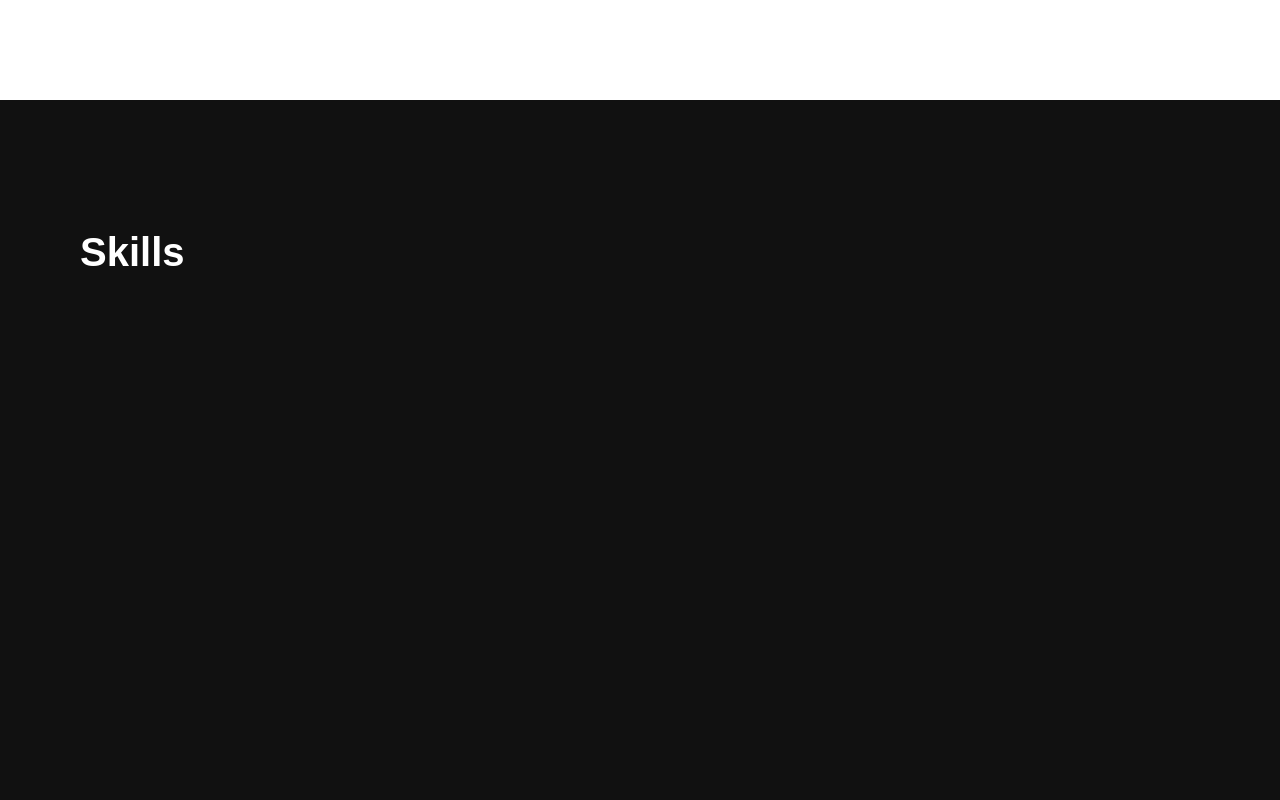
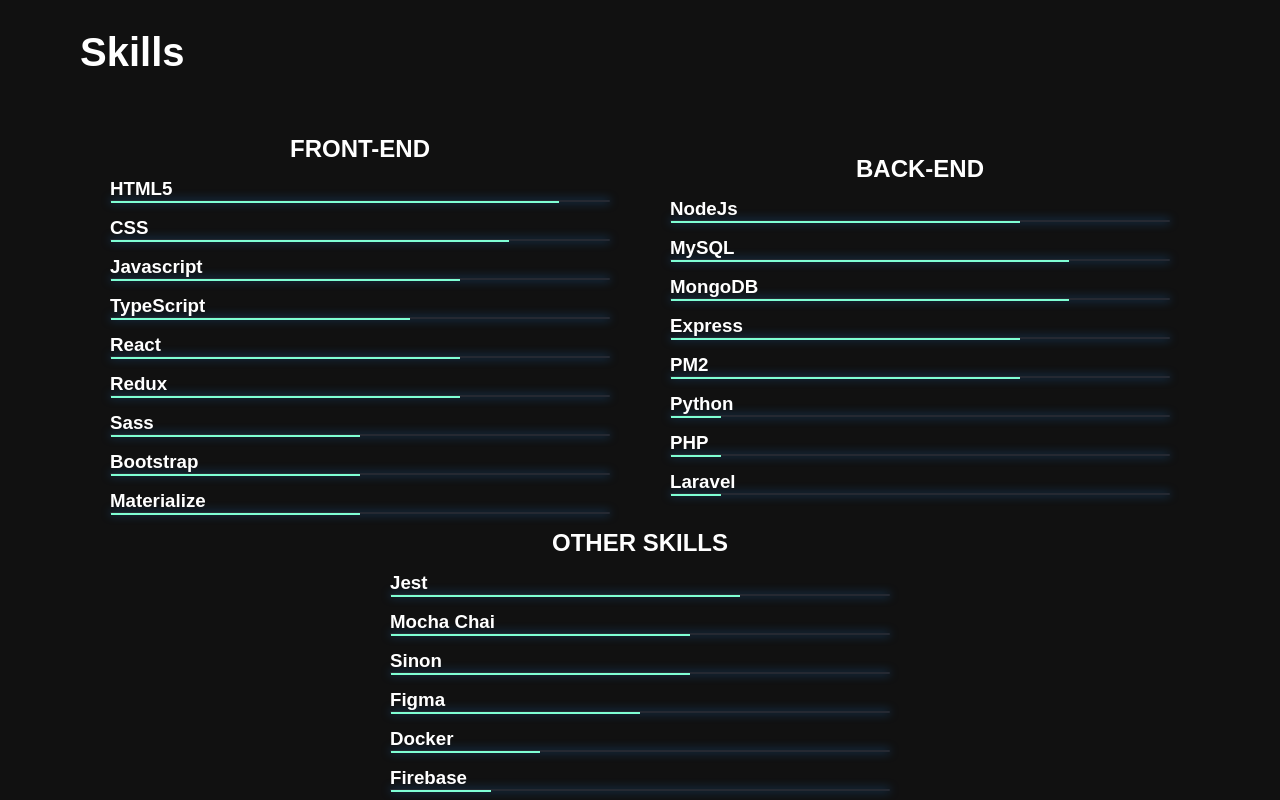
Before and after one commit to luanlsr/my-portifolio-with-react, a React (Create React App) app: page / in a window 1280 px wide. Shown: the part 1500-2300 px from the top of the page. Built offline with nearby package versions, Linux system fonts and the light colour scheme; a web font is replaced by a local one.

Commit message:
inserido barras de skills

```diff
--- a/src/App.scss
+++ b/src/App.scss
@@ -1,4 +1,5 @@
 .app {
+  box-sizing: border-box;
   height: 100vh;
 
   .sections {
--- a/src/components/About.jsx
+++ b/src/components/About.jsx
@@ -6,10 +6,10 @@ export default function About() {
     <div className="about-container" id="about-me">
       <div className="about-content">
         <h1>Sobre mim</h1>
-        <h4>Eu sou Luan da SIlva Ramalho.</h4>
         <div className="aboutme">
           <p>Estudo Desenvolvimento de Software na Trybe e curso Análise e Desenvolvimento de Sistemas na FAM. Amo aprender e desenvolver cada vez mais minhas skills.
-            Fui militar da Marinha do Brasil por 9 anos, onde aprendi a ser um homem disciplinado e organizado.
+            Fui militar da Marinha do Brasil por 9 anos, onde aprendi a ser um homem disciplinado e organizado. Hoje estou dando continuidade a uma velha paixão: Tecnologia.
+            Sempre gostei da área de exatas e fui uma criança muito curiosa. Sou autodidata em muitas coisas.
           </p>
         </div>
       </div>
--- a/src/components/Skills.jsx
+++ b/src/components/Skills.jsx
@@ -6,6 +6,40 @@ export default function Skills() {
     <div className="skills" id="skills">
       <div className="skills-content">
         <h1>Skills</h1>
+        <div className="list-skills">
+          <ul className="frontend-skills">
+            <h2>FRONT-END</h2>
+            <li><h3>HTML5</h3><span className="bar"><span className="html5"></span></span></li>
+            <li><h3>CSS</h3><span className="bar"><span className="css" ></span></span></li>
+            <li><h3>Javascript</h3><span className="bar"><span className="javascript" ></span></span></li>
+            <li><h3>TypeScript</h3><span className="bar"><span className="typescript" ></span></span></li>
+            <li><h3>React</h3><span className="bar"><span className="react" ></span></span></li>
+            <li><h3>Redux</h3><span className="bar"><span className="redux" ></span></span></li>
+            <li><h3>Sass</h3><span className="bar"><span className="sass" ></span></span></li>
+            <li><h3>Bootstrap</h3><span className="bar"><span className="bootstrap" ></span></span></li>
+            <li><h3>Materialize</h3><span className="bar"><span className="materialize" ></span></span></li>
+          </ul>
+          <ul className="backend-skills">
+          <h2>BACK-END</h2>
+            <li><h3>NodeJs</h3><span className="bar"><span className="nodejs" ></span></span></li>
+            <li><h3>MySQL</h3><span className="bar"><span className="mysql" ></span></span></li>
+            <li><h3>MongoDB</h3><span className="bar"><span className="mongodb" ></span></span></li>
+            <li><h3>Express</h3><span className="bar"><span className="express" ></span></span></li>
+            <li><h3>PM2</h3><span className="bar"><span className="pm2" ></span></span></li>
+            <li><h3>Python</h3><span className="bar"><span className="python" ></span></span></li>
+            <li><h3>PHP</h3><span className="bar"><span className="php" ></span></span></li>
+            <li><h3>Laravel</h3><span className="bar"><span className="laravel" ></span></span></li>
+          </ul>
+          <ul className="other-skills">
+          <h2>OTHER SKILLS</h2>
+            <li><h3>Jest</h3><span className="bar"><span className="jest" ></span></span></li>
+            <li><h3>Mocha Chai</h3><span className="bar"><span className="mochachai" /></span></li>
+            <li><h3>Sinon</h3><span className="bar"><span className="sinon" ></span></span></li>
+            <li><h3>Figma</h3><span className="bar"><span className="figma" ></span></span></li>
+            <li><h3>Docker</h3><span className="bar"><span className="docker" ></span></span></li>
+            <li><h3>Firebase</h3><span className="bar"><span className="firebase" ></span></span></li>
+          </ul>
+        </div>
       </div>
     </div>
   )
--- a/src/styles/About.css
+++ b/src/styles/About.css
@@ -1,6 +1,6 @@
 .about-container {
   display: flex;
-  height: 100vh;
+  height:75vh;
   padding: 130px 80px;
   width: 100%;
 }
@@ -30,3 +30,15 @@
   padding: 0;
   text-align: justify;
 }
+
+@media screen and (max-width: 1200px) {
+
+  .about-container {
+    height: 100vh;
+    padding: 30px 80px;
+  }
+
+  .about-container h1 {
+    font-size: 36px;
+  }
+}
--- a/src/styles/Contact.css
+++ b/src/styles/Contact.css
@@ -9,7 +9,7 @@
   display: flex;
   flex-direction: column;
   justify-content: center;
-  padding: 160px;
+  padding: 120px;
 }
 
 .contact-content h1 {
@@ -46,6 +46,11 @@
   margin: 0 16px;
 }
 
+.whatsapp {
+  color: white;
+  margin: 0 16px;
+}
+
 .github:hover {
   color: aquamarine;
 }
@@ -58,6 +63,10 @@
   color: aquamarine;
 }
 
+.whatsapp:hover {
+  color: aquamarine;
+}
+
 .contact-form {
   display: flex;
   flex-direction: column;
@@ -66,7 +75,7 @@
 .name {
   align-items: center;
   background-color: transparent;
-  border: 5px solid aquamarine;
+  border: 1px solid aquamarine;
   border-radius: 8px;
   color: white;
   font-size: 20px;
@@ -80,7 +89,7 @@
 .email {
   align-items: center;
   background-color: transparent;
-  border: 5px solid aquamarine;
+  border: 1px solid aquamarine;
   border-radius: 8px;
   color: white;
   font-size: 20px;
@@ -94,7 +103,7 @@
 .subject {
   align-items: center;
   background-color: transparent;
-  border: 5px solid aquamarine;
+  border: 1px solid aquamarine;
   border-radius: 8px;
   color: white;
   font-size: 20px;
@@ -108,7 +117,7 @@
 .message {
   align-items: center;
   background-color: transparent;
-  border: 5px solid aquamarine;
+  border: 1px solid aquamarine;
   border-radius: 8px;
   color: white;
   font-size: 20px;
@@ -140,7 +149,7 @@
 
 @media screen and (min-width: 1200px) {
 
-  .name {
+    .name {
     width: 500px;
   }
 
--- a/src/styles/Footer.css
+++ b/src/styles/Footer.css
@@ -1,7 +1,7 @@
 .footer {
   align-items: center;
-  background-color: #111;
-  color: white;
+  background-color: aquamarine;
+  color: #111;
   display: flex;
   flex-wrap: wrap;
   height: 100px;
--- a/src/styles/Projects.css
+++ b/src/styles/Projects.css
@@ -1,5 +1,5 @@
 .projects {
-  height: 100vh;
+  height: 75vh;
   width: 100%;
 }
 
@@ -19,3 +19,9 @@
   padding: 0;
   text-align: justify;
 }
+
+@media screen and (max-width: 1200px) {
+    .projects-content {
+    padding: 30px 80px;
+  }
+}
--- a/src/styles/Skills.css
+++ b/src/styles/Skills.css
@@ -1,7 +1,7 @@
 .skills {
   background-color: #111;
   color: white;
-  height: 100vh;
+  height: 90vh;
   width: 100%;
 }
 
@@ -11,7 +11,6 @@
 
 .skills-content h1 {
   font-size: 2.5em;
-  margin: 0;
   padding: 0;
 }
 
@@ -21,3 +20,426 @@
   padding: 0;
   text-align: justify;
 }
+
+.list-skills {
+  display: flex;
+  text-align: left;
+  margin: 60px auto;
+  flex-wrap: wrap;
+}
+
+.list-skills h2 {
+  text-align: center;
+}
+
+.list-skills ul {
+  display: flexbox;
+  list-style: none;
+  margin: auto;
+}
+
+.list-skills li{
+  margin: 15px;
+}
+
+
+.bar {
+  background-color: #353b48;
+  display: block;
+  height: 2px;
+  border: 1px solid rgba(0, 0, 0, 0.3);
+  border-radius: 3px;
+  /* overflow: hidden; */
+  box-shadow: 0 0 10px #2187e7b3;
+  width: 500px;
+}
+
+.bar span {
+  height: 2px;
+  float: left;
+  background-color: aquamarine;
+}
+
+.html5 {
+  width: 90%;
+  animation: html 2s;
+}
+
+.css {
+  width: 80%;
+  animation: css 2s;
+}
+
+.javascript {
+  width: 70%;
+  animation: javascript 2s;
+}
+
+.typescript {
+  width: 60%;
+  animation: typescript 2s;
+}
+
+.react {
+  width: 70%;
+  animation: react 2s;
+}
+
+.redux {
+  width: 70%;
+  animation: redux 2s;
+}
+
+.sass {
+  width: 50%;
+  animation: sass 2s;
+}
+
+.bootstrap {
+  width: 50%;
+  animation: bootstrap 2s;
+}
+
+.materialize {
+  width: 50%;
+  animation: materialize 2s;
+}
+
+.nodejs {
+  width: 70%;
+  animation: nodejs 2s;
+}
+
+.mysql {
+  width: 80%;
+  animation: mysql 2s;
+}
+
+.mongodb {
+  width: 80%;
+  animation: mongodb 2s;
+}
+
+.express {
+  width: 70%;
+  animation: express 2s;
+}
+
+.pm2 {
+  width: 70%;
+  animation: pm2 2s;
+}
+
+.python {
+  width: 10%;
+  animation: python 2s;
+}
+
+.php {
+  width: 10%;
+  animation: php 2s;
+}
+
+.laravel {
+  width: 10%;
+  animation: laravel 2s;
+}
+
+.jest {
+  width: 70%;
+  animation: jest 2s;
+}
+
+.mochachai {
+  width: 60%;
+  animation: mochachai 2s;
+}
+
+.sinon {
+  width: 60%;
+  animation: sinon 2s;
+}
+
+.figma {
+  width: 50%;
+  animation: figma 2s;
+}
+
+.docker {
+  width: 30%;
+  animation: docker 2s;
+}
+
+.firebase {
+  width: 20%;
+  animation: firebase 2s;
+}
+
+@keyframes html {
+  0% {
+    width: 0%;
+  }
+
+  100% {
+    width: 80%;
+  }
+}
+
+@keyframes css {
+  0% {
+    width: 0%;
+  }
+
+  100% {
+    width: 70%;
+  }
+}
+
+@keyframes javascript {
+  0% {
+    width: 0%;
+  }
+
+  100% {
+    width: 60%;
+  }
+}
+
+@keyframes typescript {
+  0% {
+    width: 0%;
+  }
+
+  100% {
+    width: 60%;
+  }
+}
+
+@keyframes react {
+  0% {
+    width: 0%;
+  }
+
+  100% {
+    width: 70%;
+  }
+}
+
+@keyframes redux {
+  0% {
+    width: 0%;
+  }
+
+  100% {
+    width: 70%;
+  }
+}
+
+@keyframes sass {
+  0% {
+    width: 0%;
+  }
+
+  100% {
+    width: 50%;
+  }
+}
+
+@keyframes bootstrap {
+  0% {
+    width: 0%;
+  }
+
+  100% {
+    width: 50%;
+  }
+}
+
+@keyframes materialize {
+  0% {
+    width: 0%;
+  }
+
+  100% {
+    width: 50%;
+  }
+}
+
+@keyframes nodejs {
+  0% {
+    width: 0%;
+  }
+
+  100% {
+    width: 70%;
+  }
+}
+
+@keyframes mysql {
+  0% {
+    width: 0%;
+  }
+
+  100% {
+    width: 80%;
+  }
+}
+
+@keyframes mongodb {
+  0% {
+    width: 0%;
+  }
+
+  100% {
+    width: 80%;
+  }
+}
+
+@keyframes express {
+  0% {
+    width: 0%;
+  }
+
+  100% {
+    width: 70%;
+  }
+}
+
+@keyframes pm2 {
+  0% {
+    width: 0%;
+  }
+
+  100% {
+    width: 70%;
+  }
+}
+
+@keyframes python {
+  0% {
+    width: 0%;
+  }
+
+  100% {
+    width: 10%;
+  }
+}
+
+@keyframes php {
+  0% {
+    width: 0%;
+  }
+
+  100% {
+    width: 10%;
+  }
+}
+
+@keyframes laravel {
+  0% {
+    width: 0%;
+  }
+
+  100% {
+    width: 10%;
+  }
+}
+
+@keyframes jest {
+  0% {
+    width: 0%;
+  }
+
+  100% {
+    width: 70%;
+  }
+}
+
+@keyframes mochachai {
+  0% {
+    width: 0%;
+  }
+
+  100% {
+    width: 60%;
+  }
+}
+
+@keyframes sinon {
+  0% {
+    width: 0%;
+  }
+
+  100% {
+    width: 60%;
+  }
+}
+
+@keyframes figma {
+  0% {
+    width: 0%;
+  }
+
+  100% {
+    width: 50%;
+  }
+}
+
+@keyframes docker {
+  0% {
+    width: 0%;
+  }
+
+  100% {
+    width: 30%;
+  }
+}
+
+@keyframes firebase {
+  0% {
+    width: 0%;
+  }
+
+  100% {
+    width: 20%;
+  }
+}
+
+@media screen and (max-width: 1771.5px) {
+  .skills {
+    height: 120vh;
+  }
+}
+
+@media screen and (max-width: 1600px) {
+  .skills {
+    height: 160vh;
+  }
+
+}
+
+@media screen and (max-width: 1200px) {
+  .skills {
+    height: 160vh;
+  }
+
+  .skills-content {
+    text-align: center;
+    padding: 30px 80px;
+  }
+
+  .skills-content h1 {
+    margin-bottom: 20px;
+  }
+
+}
+
+@media screen and (max-width: 800px) {
+  .bar {
+    width: 300px;
+  }
+
+  .list-skills h2 {
+    margin-top: 30px;
+  }
+}
```
Also changed, not shown: src/components/Contact.jsx (+6 -5 lines), src/components/Router.jsx (added).
